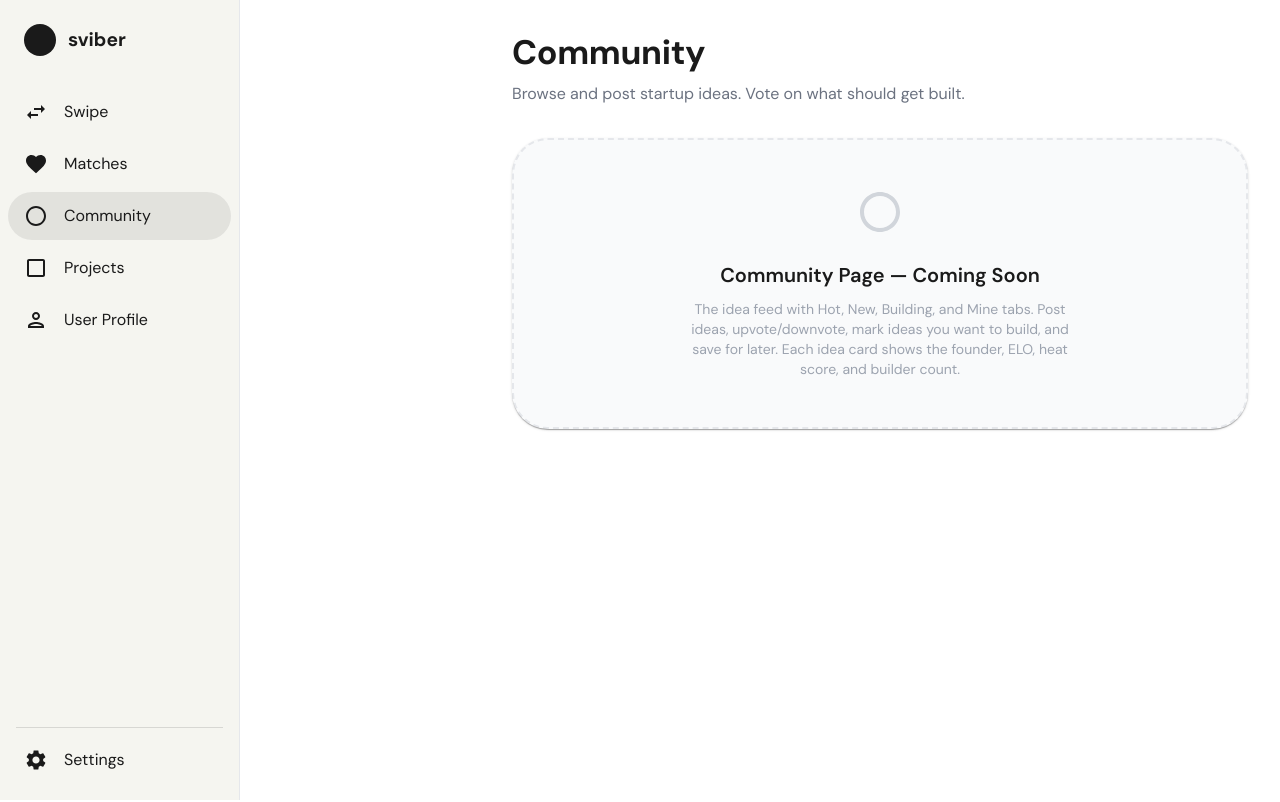
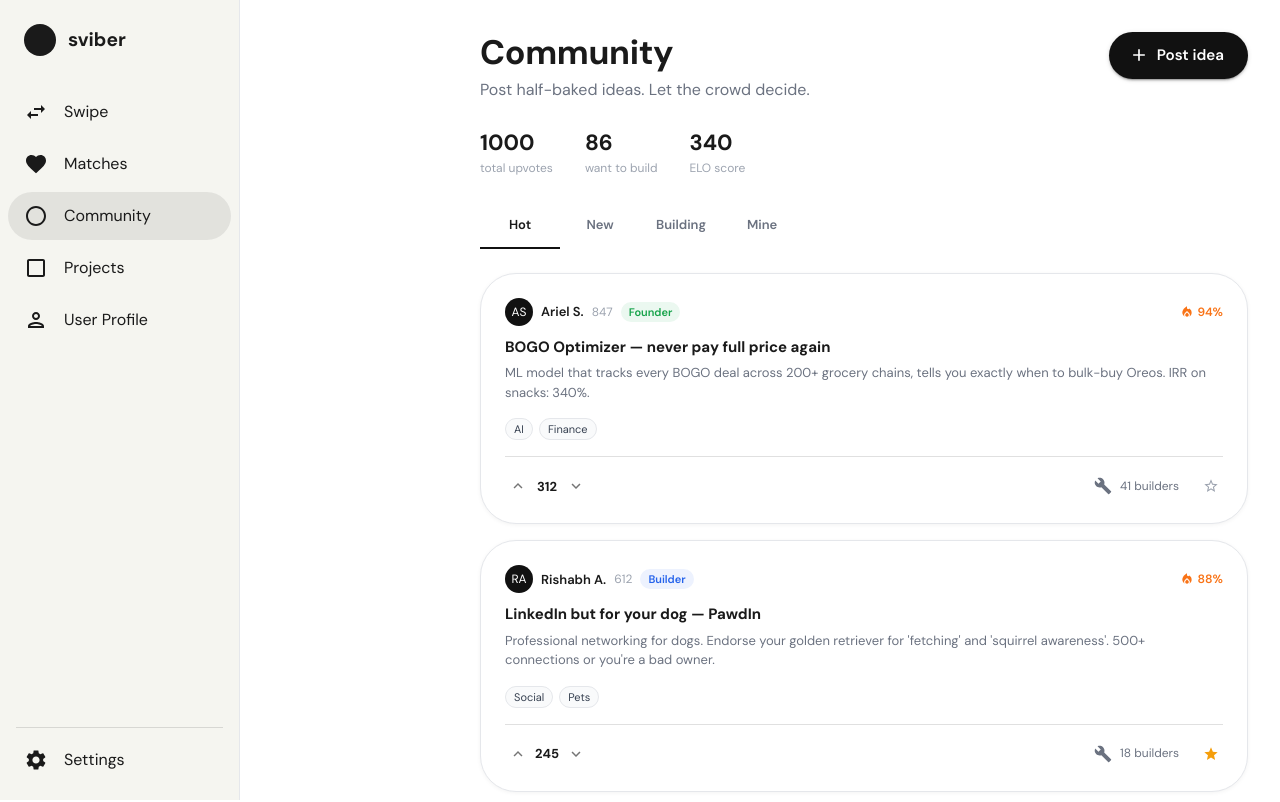
Before and after one commit to som1shi/sviber, a React (Vite) app in the folder client/: page /app/community in a window 1280 px wide. Shown: the top 802 px of the page. Built offline with nearby package versions, Linux system fonts and the light colour scheme; no server answers.

Commit message:
community page UI done

```diff
--- a/client/src/layouts/AppLayout.jsx
+++ b/client/src/layouts/AppLayout.jsx
@@ -11,8 +11,11 @@ export default function AppLayout() {
         sx={{
           flexGrow: 1,
           p: 4,
+          pl: 0,
+          ml: `${DRAWER_WIDTH}px`,
           ml: `${DRAWER_WIDTH}px`,
           backgroundColor: '#fff',
+          minHeight: '100vh',
         }}
       >
         <Outlet />
--- a/client/src/pages/CommunityPage.jsx
+++ b/client/src/pages/CommunityPage.jsx
@@ -1,32 +1,299 @@
-import { Box, Typography, Paper } from '@mui/material';
-import { RadioButtonUnchecked as RadioButtonUncheckedIcon } from '@mui/icons-material';
+import { useState } from 'react';
+import {
+  Box, Typography, Tabs, Tab, Card, CardContent,
+  Avatar, Chip, IconButton, Button, Divider
+} from '@mui/material';
+import {
+  KeyboardArrowUp, KeyboardArrowDown, Star, StarBorder,
+  Build, Add, LocalFireDepartment
+} from '@mui/icons-material';
+
+const TABS = ['Hot', 'New', 'Building', 'Mine'];
+
+const mockIdeas = [
+  {
+    id: 1,
+    author: 'Ariel S.',
+    authorElo: 847,
+    role: 'Founder',
+    title: 'BOGO Optimizer — never pay full price again',
+    description: 'ML model that tracks every BOGO deal across 200+ grocery chains, tells you exactly when to bulk-buy Oreos. IRR on snacks: 340%.',
+    heat: 94,
+    upvotes: 312,
+    builders: 41,
+    tags: ['AI', 'Finance'],
+    saved: false,
+    building: false,
+    isNew: false,
+  },
+  {
+    id: 2,
+    author: 'Rishabh A.',
+    authorElo: 612,
+    role: 'Builder',
+    title: "LinkedIn but for your dog — PawdIn",
+    description: "Professional networking for dogs. Endorse your golden retriever for 'fetching' and 'squirrel awareness'. 500+ connections or you're a bad owner.",
+    heat: 88,
+    upvotes: 245,
+    builders: 18,
+    tags: ['Social', 'Pets'],
+    saved: true,
+    building: false,
+    isNew: false,
+  },
+  {
+    id: 3,
+    author: 'Serena H.',
+    authorElo: 390,
+    role: 'Hacker',
+    title: "Uber but for borrowing your neighbor's stuff",
+    description: "Why buy a drill you'll use once? Rent Dave's drill for $2. Dave has 47 drills. Dave has a problem. Dave needs this app.",
+    heat: 76,
+    upvotes: 189,
+    builders: 12,
+    tags: ['Marketplace', 'Sustainability'],
+    saved: false,
+    building: false,
+    isNew: false,
+  },
+  {
+    id: 4,
+    author: 'Maya K.',
+    authorElo: 455,
+    role: 'Hacker',
+    title: "AI that replies to your landlord so you don't have to",
+    description: "Trained on 10,000 passive-aggressive landlord emails. Responds politely, legally, and 40% more effectively than you would while angry.",
+    heat: 71,
+    upvotes: 156,
+    builders: 9,
+    tags: ['AI', 'Legal'],
+    saved: false,
+    building: false,
+    isNew: true,
+  },
+  {
+    id: 5,
+    author: 'Justin T.',
+    authorElo: 520,
+    role: 'Builder',
+    title: 'Yelp for your coworkers',
+    description: '1-5 stars. Leave anonymous reviews. "Greg microwaves fish daily, 1 star." Finally hold people accountable for the thing.',
+    heat: 65,
+    upvotes: 98,
+    builders: 6,
+    tags: ['Social', 'Productivity'],
+    saved: false,
+    building: false,
+    isNew: true,
+  },
+];
+
+const roleColors = {
+  Founder: '#16a34a',
+  Builder: '#2563eb',
+  Hacker: '#9333ea',
+};
+
+function IdeaCard({ idea, onUpvote, onToggleSave, onToggleBuild }) {
+  return (
+    <Card
+      elevation={0}
+      sx={{
+        border: '1px solid #e5e7eb',
+        borderRadius: 3,
+        backgroundColor: '#fff',
+        boxShadow: '0 1px 4px rgba(0,0,0,0.05)',
+        '&:hover': { borderColor: '#d1d5db', boxShadow: '0 4px 16px rgba(0,0,0,0.08)' },
+        transition: 'all 0.15s ease',
+      }}
+    >
+      <CardContent sx={{ p: 3 }}>
+        <Box sx={{ display: 'flex', alignItems: 'center', justifyContent: 'space-between', mb: 1.5 }}>
+          <Box sx={{ display: 'flex', alignItems: 'center', gap: 1 }}>
+            <Avatar sx={{ width: 28, height: 28, fontSize: 12, bgcolor: '#111' }}>
+              {idea.author.split(' ').map(n => n[0]).join('')}
+            </Avatar>
+            <Typography sx={{ fontWeight: 600, fontSize: 13 }}>{idea.author}</Typography>
+            <Typography sx={{ fontSize: 12, color: '#9ca3af' }}>{idea.authorElo}</Typography>
+            <Chip
+              label={idea.role}
+              size="small"
+              sx={{
+                fontSize: 11,
+                height: 20,
+                bgcolor: `${roleColors[idea.role]}15`,
+                color: roleColors[idea.role],
+                fontWeight: 600,
+                border: 'none',
+              }}
+            />
+            {idea.isNew && (
+              <Chip label="just posted" size="small" sx={{ fontSize: 11, height: 20, bgcolor: '#f3f4f6', color: '#6b7280' }} />
+            )}
+          </Box>
+          <Box sx={{ display: 'flex', alignItems: 'center', gap: 0.5 }}>
+            <LocalFireDepartment sx={{ fontSize: 14, color: '#f97316' }} />
+            <Typography sx={{ fontSize: 12, fontWeight: 600, color: '#f97316' }}>{idea.heat}%</Typography>
+          </Box>
+        </Box>
+
+        <Typography sx={{ fontWeight: 700, fontSize: 15, mb: 0.75, lineHeight: 1.3 }}>
+          {idea.title}
+        </Typography>
+        <Typography sx={{ fontSize: 13, color: '#6b7280', mb: 2, lineHeight: 1.5 }}>
+          {idea.description}
+        </Typography>
+
+        <Box sx={{ display: 'flex', gap: 0.75, mb: 2, flexWrap: 'wrap' }}>
+          {idea.tags.map(tag => (
+            <Chip
+              key={tag}
+              label={tag}
+              size="small"
+              sx={{ fontSize: 11, height: 22, bgcolor: '#f9fafb', color: '#374151', border: '1px solid #e5e7eb' }}
+            />
+          ))}
+        </Box>
+
+        <Divider sx={{ mb: 2 }} />
+
+        <Box sx={{ display: 'flex', alignItems: 'center', justifyContent: 'space-between' }}>
+          <Box sx={{ display: 'flex', alignItems: 'center', gap: 0.5 }}>
+            <IconButton size="small" onClick={() => onUpvote(idea.id)} sx={{ p: 0.5 }}>
+              <KeyboardArrowUp sx={{ fontSize: 18 }} />
+            </IconButton>
+            <Typography sx={{ fontWeight: 700, fontSize: 13, minWidth: 24, textAlign: 'center' }}>
+              {idea.upvotes}
+            </Typography>
+            <IconButton size="small" sx={{ p: 0.5 }}>
+              <KeyboardArrowDown sx={{ fontSize: 18 }} />
+            </IconButton>
+          </Box>
+
+          <Box sx={{ display: 'flex', alignItems: 'center', gap: 1.5 }}>
+            <Button
+              size="small"
+              startIcon={<Build sx={{ fontSize: 13 }} />}
+              onClick={() => onToggleBuild(idea.id)}
+              sx={{
+                fontSize: 12,
+                textTransform: 'none',
+                color: idea.building ? '#2563eb' : '#6b7280',
+                fontWeight: idea.building ? 700 : 400,
+                p: '2px 8px',
+                minWidth: 0,
+              }}
+            >
+              {idea.builders} builders
+            </Button>
+            <IconButton size="small" onClick={() => onToggleSave(idea.id)} sx={{ p: 0.5 }}>
+              {idea.saved
+                ? <Star sx={{ fontSize: 16, color: '#f59e0b' }} />
+                : <StarBorder sx={{ fontSize: 16, color: '#9ca3af' }} />}
+            </IconButton>
+          </Box>
+        </Box>
+      </CardContent>
+    </Card>
+  );
+}
 
 export default function CommunityPage() {
+  const [tab, setTab] = useState(0);
+  const [ideas, setIdeas] = useState(mockIdeas);
+
+  const totalUpvotes = ideas.reduce((sum, i) => sum + i.upvotes, 0);
+  const wantToBuild = ideas.reduce((sum, i) => sum + i.builders, 0);
+  const myElo = 340;
+
+  const handleUpvote = (id) => {
+    setIdeas(prev => prev.map(i => i.id === id ? { ...i, upvotes: i.upvotes + 1 } : i));
+  };
+  const handleToggleSave = (id) => {
+    setIdeas(prev => prev.map(i => i.id === id ? { ...i, saved: !i.saved } : i));
+  };
+  const handleToggleBuild = (id) => {
+    setIdeas(prev => prev.map(i => i.id === id ? { ...i, building: !i.building, builders: i.building ? i.builders - 1 : i.builders + 1 } : i));
+  };
+
+  const filteredIdeas = tab === 3
+    ? ideas.filter(i => i.saved)
+    : tab === 2
+    ? ideas.filter(i => i.building)
+    : tab === 1
+    ? [...ideas].sort((a, b) => b.id - a.id)
+    : [...ideas].sort((a, b) => b.heat - a.heat);
+
   return (
     <Box>
-      <Typography variant="h4" sx={{ fontWeight: 700, mb: 1 }}>
-        Community
-      </Typography>
-      <Typography sx={{ color: '#6b7280', mb: 4 }}>
-        Browse and post startup ideas. Vote on what should get built.
-      </Typography>
-      <Paper
+      <Box sx={{ display: 'flex', alignItems: 'flex-start', justifyContent: 'space-between', mb: 3 }}>
+        <Box>
+          <Typography variant="h4" sx={{ fontWeight: 700, mb: 0.5 }}>
+            Community
+          </Typography>
+          <Typography sx={{ color: '#6b7280' }}>
+            Post half-baked ideas. Let the crowd decide.
+          </Typography>
+        </Box>
+        <Button
+          variant="contained"
+          startIcon={<Add />}
+          sx={{
+            bgcolor: '#111',
+            color: '#fff',
+            borderRadius: 2,
+            textTransform: 'none',
+            fontWeight: 600,
+            '&:hover': { bgcolor: '#333' },
+          }}
+        >
+          Post idea
+        </Button>
+      </Box>
+
+      <Box sx={{ display: 'flex', gap: 4, mb: 3 }}>
+        {[
+          { label: 'total upvotes', value: totalUpvotes },
+          { label: 'want to build', value: wantToBuild },
+          { label: 'ELO score', value: myElo },
+        ].map(stat => (
+          <Box key={stat.label}>
+            <Typography sx={{ fontWeight: 700, fontSize: 22 }}>{stat.value}</Typography>
+            <Typography sx={{ fontSize: 12, color: '#9ca3af' }}>{stat.label}</Typography>
+          </Box>
+        ))}
+      </Box>
+
+      <Tabs
+        value={tab}
+        onChange={(_, v) => setTab(v)}
         sx={{
-          p: 6,
-          textAlign: 'center',
-          backgroundColor: '#f9fafb',
-          border: '2px dashed #e5e7eb',
-          borderRadius: 3,
+          mb: 3,
+          '& .MuiTab-root': { textTransform: 'none', fontWeight: 600, fontSize: 13, minWidth: 80 },
+          '& .MuiTabs-indicator': { bgcolor: '#111' },
+          '& .Mui-selected': { color: '#111' },
         }}
       >
-        <RadioButtonUncheckedIcon sx={{ fontSize: 48, color: '#d1d5db', mb: 2 }} />
-        <Typography variant="h6" sx={{ fontWeight: 600, mb: 1 }}>
-          Community Page — Coming Soon
-        </Typography>
-        <Typography variant="body2" sx={{ color: '#9ca3af', maxWidth: 400, mx: 'auto' }}>
-          The idea feed with Hot, New, Building, and Mine tabs. Post ideas, upvote/downvote, mark ideas you want to build, and save for later. Each idea card shows the founder, ELO, heat score, and builder count.
-        </Typography>
-      </Paper>
+        {TABS.map(t => <Tab key={t} label={t} />)}
+      </Tabs>
+
+      <Box sx={{ display: 'flex', flexDirection: 'column', gap: 2 }}>
+        {filteredIdeas.length === 0 ? (
+          <Typography sx={{ color: '#9ca3af', textAlign: 'center', py: 6 }}>
+            Nothing here yet.
+          </Typography>
+        ) : (
+          filteredIdeas.map(idea => (
+            <IdeaCard
+              key={idea.id}
+              idea={idea}
+              onUpvote={handleUpvote}
+              onToggleSave={handleToggleSave}
+              onToggleBuild={handleToggleBuild}
+            />
+          ))
+        )}
+      </Box>
     </Box>
   );
 }
```
